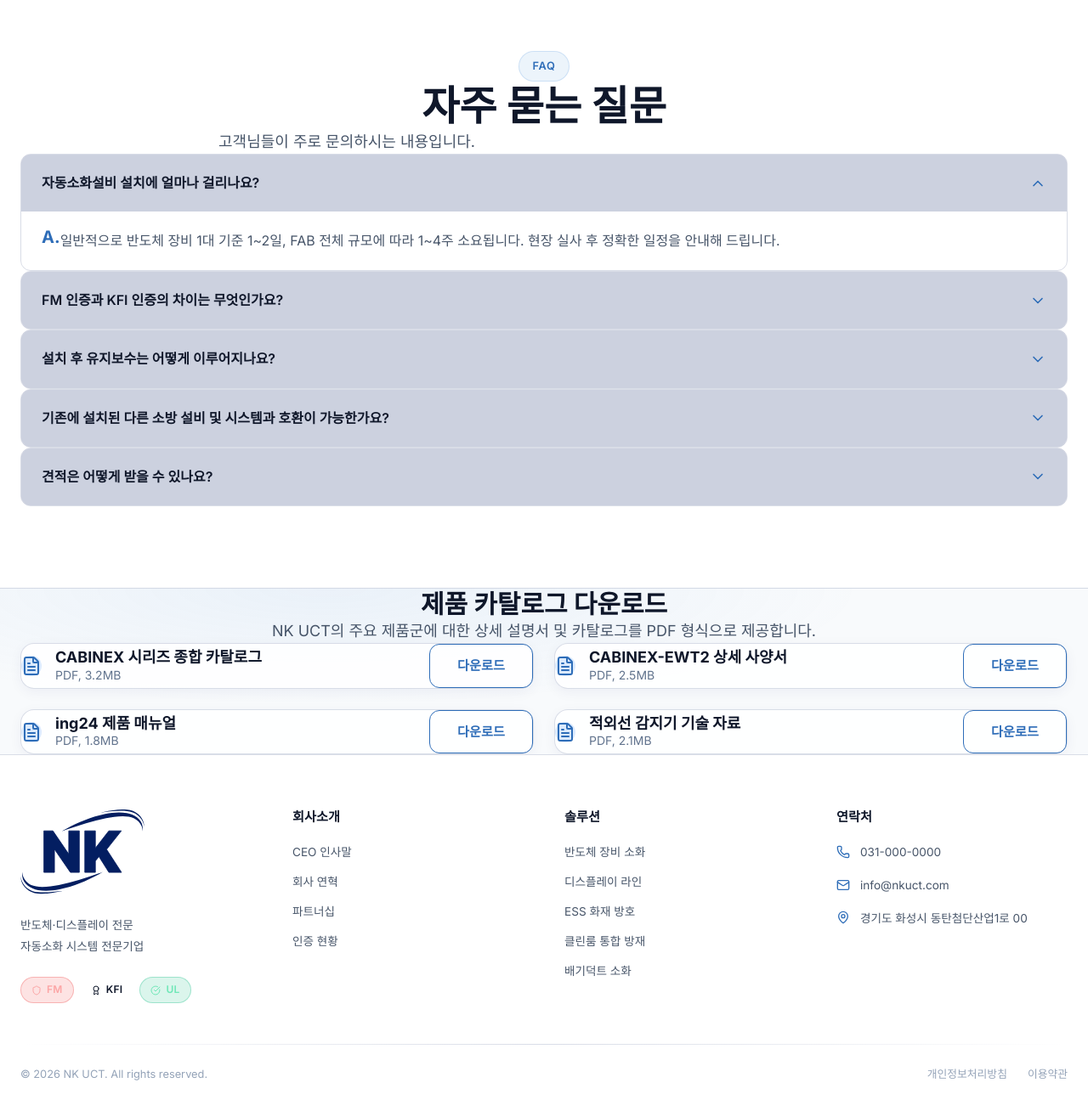
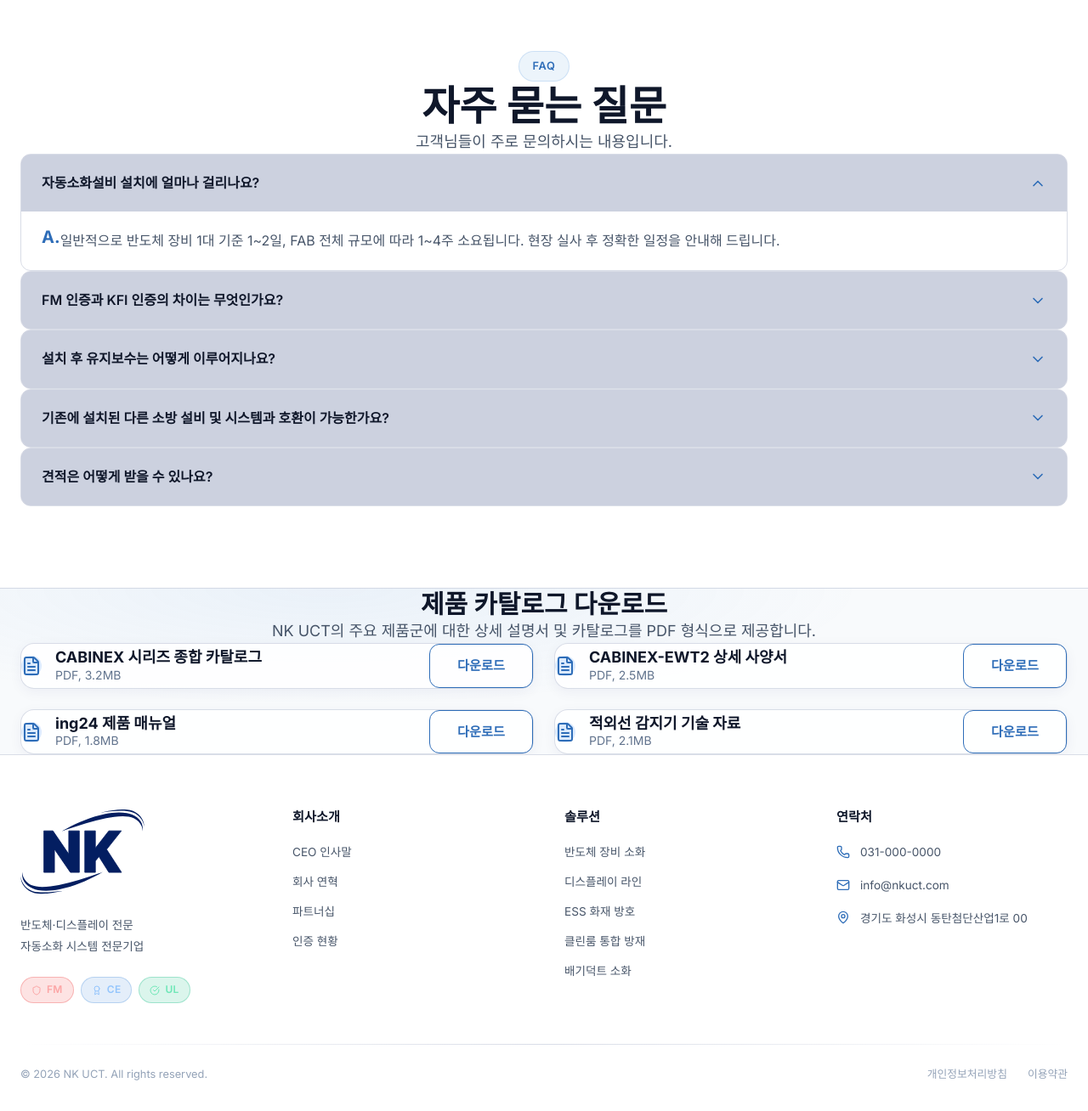
Before and after one commit to Junnn123124/nk-hp, a Next.js app in the folder nkuct-website/: page /support in a window 1280 px wide. Shown: the part 1235-2543 px from the top of the page at 85% size. Built offline with nearby package versions, Linux system fonts and the light colour scheme.

Commit message:
인증 최종 수정

```diff
--- a/nkuct-website/src/app/globals.css
+++ b/nkuct-website/src/app/globals.css
@@ -102,6 +102,11 @@ h1, h2, h3, h4, h5, h6 {
   margin-left: auto !important;
   margin-right: auto !important;
   padding: 0 1.5rem;
+}
+
+.mx-auto {
+  margin-left: auto !important;
+  margin-right: auto !important;
 }
 
 .section-padding {
--- a/nkuct-website/src/components/Footer.tsx
+++ b/nkuct-website/src/components/Footer.tsx
@@ -21,7 +21,7 @@ export default function Footer() {
             {/* Certifications */}
             <div style={{ display: 'flex', gap: '0.5rem', flexWrap: 'wrap' }}>
               <span className="badge badge-fm"><Shield size={12} /> FM</span>
-              <span className="badge badge-kfi"><Award size={12} /> KFI</span>
+              <span className="badge badge-ce"><Award size={12} /> CE</span>
               <span className="badge badge-ul"><CheckCircle size={12} /> UL</span>
             </div>
           </div>
```
